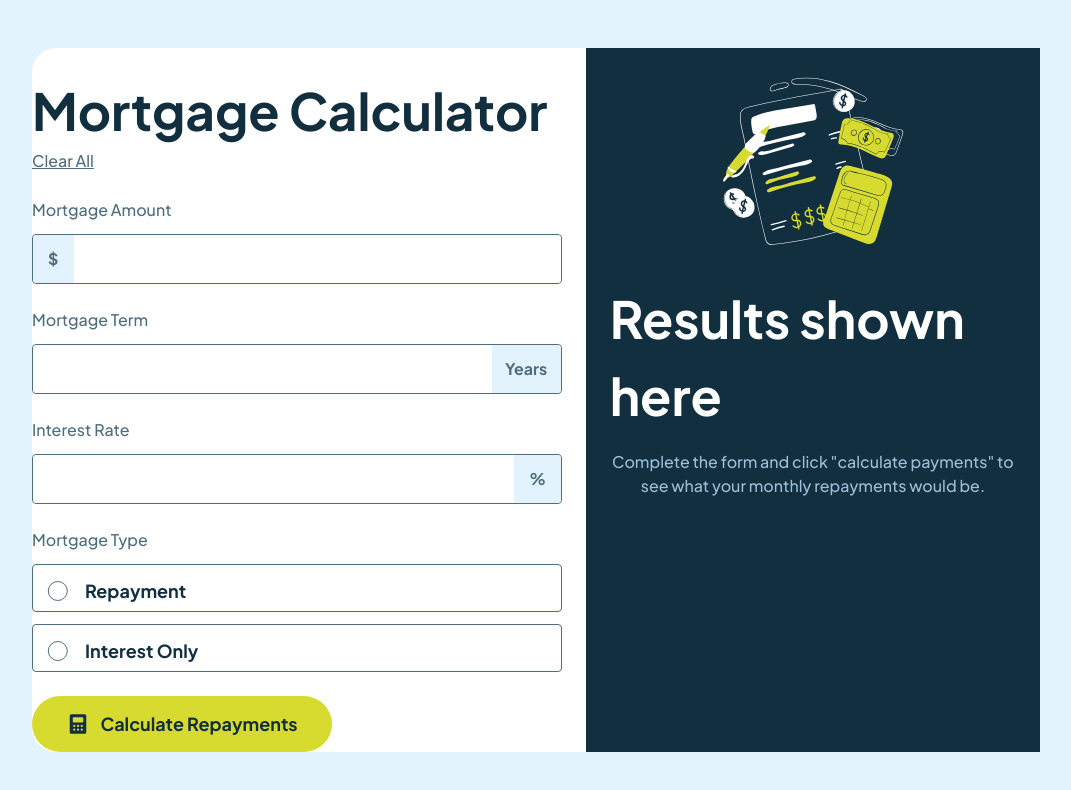
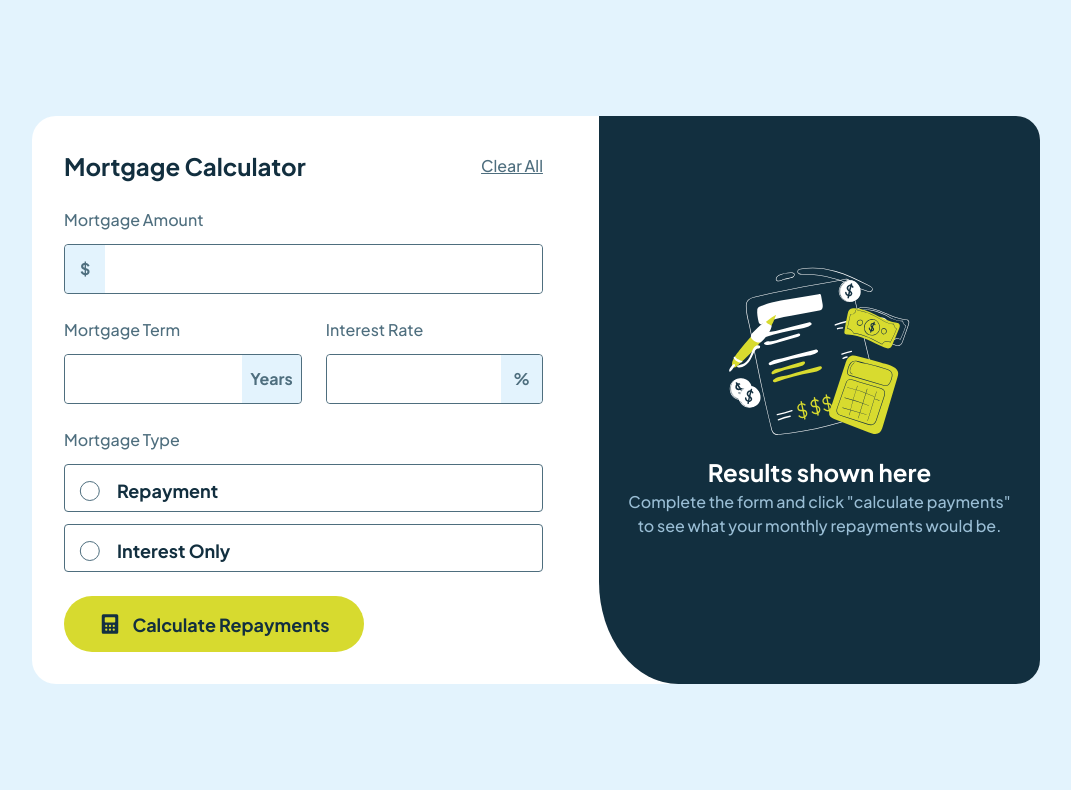
Before and after one commit to mayor-creator/mortgage_calculator_app, a React (Vite) app: page / in a window 1280 px wide. Shown: the top 790 px of the page, without its empty margins (104-1175 px from the left). Built offline with nearby package versions, Linux system fonts and the light colour scheme.

Commit message:
add style properties for laptop

```diff
--- a/src/components/Form/Form.jsx
+++ b/src/components/Form/Form.jsx
@@ -22,10 +22,10 @@ export function Form() {
 
   return (
     <>
-      <section className={styles.mainWrapper}>
+      <div className={styles.mainWrapper}>
         <form>
           <div className={styles.formItemsWrapper}>
-            <div>
+            <div className={styles.titleContainer}>
               <h1 className={styles.title}>Mortgage Calculator</h1>
               <button
                 className={styles.linkButton}
@@ -70,7 +70,7 @@ export function Form() {
                     </div>
                   </div>
                 </div>
-                <div className={styles.fieldsChildSecondItem}>
+                <div>
                   <label className={styles.label} htmlFor="interest_rate">
                     Interest Rate{" "}
                   </label>
@@ -145,7 +145,7 @@ export function Form() {
             </div>
           </div>
         </form>
-      </section>
+      </div>
 
       {!submitted && <DefaultResults />}
       {submitted && <Results />}
--- a/src/components/Form/Form.module.css
+++ b/src/components/Form/Form.module.css
@@ -33,6 +33,10 @@
   @media (min-width: 48em) and (max-width: 63.938em) {
     padding: 1.5rem;
   }
+
+  @media (min-width: 64em) {
+    padding: 2rem;
+  }
 }
 
 .formItemsWrapper {
@@ -41,11 +45,26 @@
   gap: 1.5rem;
 }
 
+.titleContainer {
+  @media (min-width: 48em) and (max-width: 63.938em) {
+    display: flex;
+    justify-content: space-between;
+  }
+
+  @media (min-width: 64em) {
+    display: flex;
+    justify-content: space-between;
+  }
+}
+
 .title {
   color: var(--slate900);
   font-family: "Plus Jakarta Sans";
   font-size: clamp(1.5rem, 0.795774647887324rem + 3.004694835680751vw, 3.5rem);
   font-weight: 700;
+  @media (min-width: 64em) {
+    font-size: 1.5rem;
+  }
 }
 
 .linkButton {
@@ -72,11 +91,8 @@
   @media (min-width: 48em) and (max-width: 63.938em) {
     flex-direction: row;
   }
-}
-
-.fieldsChildSecondItem {
-  @media (min-width: 48em) and (max-width: 63.938em) {
-    flex: 1;
+  @media (min-width: 64em) {
+    flex-direction: row;
   }
 }
 
--- a/src/components/Results/DefaultResults.jsx
+++ b/src/components/Results/DefaultResults.jsx
@@ -4,15 +4,15 @@ import styles from "./DefaultResults.module.css";
 export function DefaultResults() {
   return (
     <>
-      <section className={styles.resultsContainer}>
+      <div className={styles.resultsContainer}>
         <div>
           <img
+            className={styles.image}
             src={emptyIllustration}
             alt="illustration of calculator"
             height="192"
             width="192"
           />
-        </div>
           <div>
             <h2 className={styles.resultTitle}>Results shown here</h2>
           </div>
@@ -22,7 +22,8 @@ export function DefaultResults() {
               what your monthly repayments would be.
             </p>
           </div>
-      </section>
+        </div>
+      </div>
     </>
   );
 }
--- a/src/components/Results/DefaultResults.module.css
+++ b/src/components/Results/DefaultResults.module.css
@@ -1,15 +1,24 @@
+.image {
+  margin-right: auto;
+  margin-left: auto;
+}
+
 .resultsContainer {
   background-color: var(--slate900);
   display: flex;
   flex-direction: column;
   flex-grow: 1;
-  align-items: center;
+  justify-content: center;
   gap: 1rem;
   padding: 1.5rem;
-  @media (min-width: 768px) and (max-width: 1023px) {
+  @media (min-width: 48em) and (max-width: 63.938em) {
     border-bottom-left-radius: 1.5rem;
     border-bottom-right-radius: 1.5rem;
-    justify-content: center;
+  }
+  @media (min-width: 64em) {
+    border-top-right-radius: 1.5rem;
+    border-bottom-right-radius: 1.5rem;
+    border-bottom-left-radius: 18%;
   }
 }
 
@@ -18,6 +27,10 @@
   font-family: "Plus Jakarta Sans";
   font-weight: 700;
   font-size: clamp(1.5rem, 0.795774647887324rem + 3.004694835680751vw, 3.5rem);
+  text-align: center;
+  @media (min-width: 64em) {
+    font-size: 1.5rem;
+  }
 }
 
 .resultMessage {
@@ -26,7 +39,7 @@
   font-size: 1rem;
   font-weight: 500;
   text-align: center;
-  @media (min-width: 768px) and (max-width: 1023px) {
+  @media (min-width: 48em) and (max-width: 63.938em) {
     padding: 1.5rem;
   }
 }
--- a/src/components/Results/Results.jsx
+++ b/src/components/Results/Results.jsx
@@ -12,7 +12,7 @@ export function Results() {
 
   return (
     <>
-      <section className={styles.resultsContainer}>
+      <div className={styles.resultsContainer}>
         <div>
           <h2 className={styles.resultsTitle}>Your results</h2>
           <p className={styles.resultsMessage}>
@@ -42,7 +42,7 @@ export function Results() {
             <p className={styles.totalAmount}>{totalCost}</p>
           </div>
         </div>
-      </section>
+      </div>
     </>
   );
 }
--- a/src/components/Results/Results.module.css
+++ b/src/components/Results/Results.module.css
@@ -8,7 +8,14 @@
   @media (min-width: 48em) and (max-width: 63.938em) {
     border-bottom-left-radius: 1.5rem;
     border-bottom-right-radius: 1.5rem;
-    justify-content: center;
+    gap: 2.5rem;
+    padding: 2.5rem;
+  }
+
+  @media (min-width: 64em) {
+    border-top-right-radius: 1.5rem;
+    border-bottom-right-radius: 1.5rem;
+    border-bottom-left-radius: 18%;
   }
 }
 
@@ -18,6 +25,10 @@
   font-weight: 700;
   font-size: clamp(1.5rem, 0.795774647887324rem + 3.004694835680751vw, 3.5rem);
   padding-bottom: 1rem;
+
+  @media (min-width: 64em) {
+    font-size: 1.5rem;
+  }
 }
 
 .resultsMessage {
@@ -38,6 +49,13 @@
   border-top-left-radius: 0.5rem;
   border-top-right-radius: 0.5rem;
   padding: 0.625rem;
+
+  @media (min-width: 48em) and (max-width: 63.938em) {
+    border-bottom-left-radius: 1.5rem;
+    border-bottom-right-radius: 1.5rem;
+    gap: 2rem;
+    padding: 2rem;
+  }
 }
 
 .monthlyMessage {
@@ -48,6 +66,9 @@
   color: var(--lime);
   font-size: 2.5rem;
   font-weight: 700;
+  @media (min-width: 48em) and (max-width: 63.938em) {
+    font-size: 3.5rem;
+  }
 }
 
 .totalAmountMessage {
@@ -62,4 +83,7 @@
   font-size: 1.5rem;
   font-weight: 700;
   padding-bottom: 0.625rem;
+  @media (min-width: 48em) and (max-width: 63.938em) {
+    font-size: 1.5rem;
+  }
 }
```
Lines whose indentation alone changed are shown as unchanged.
